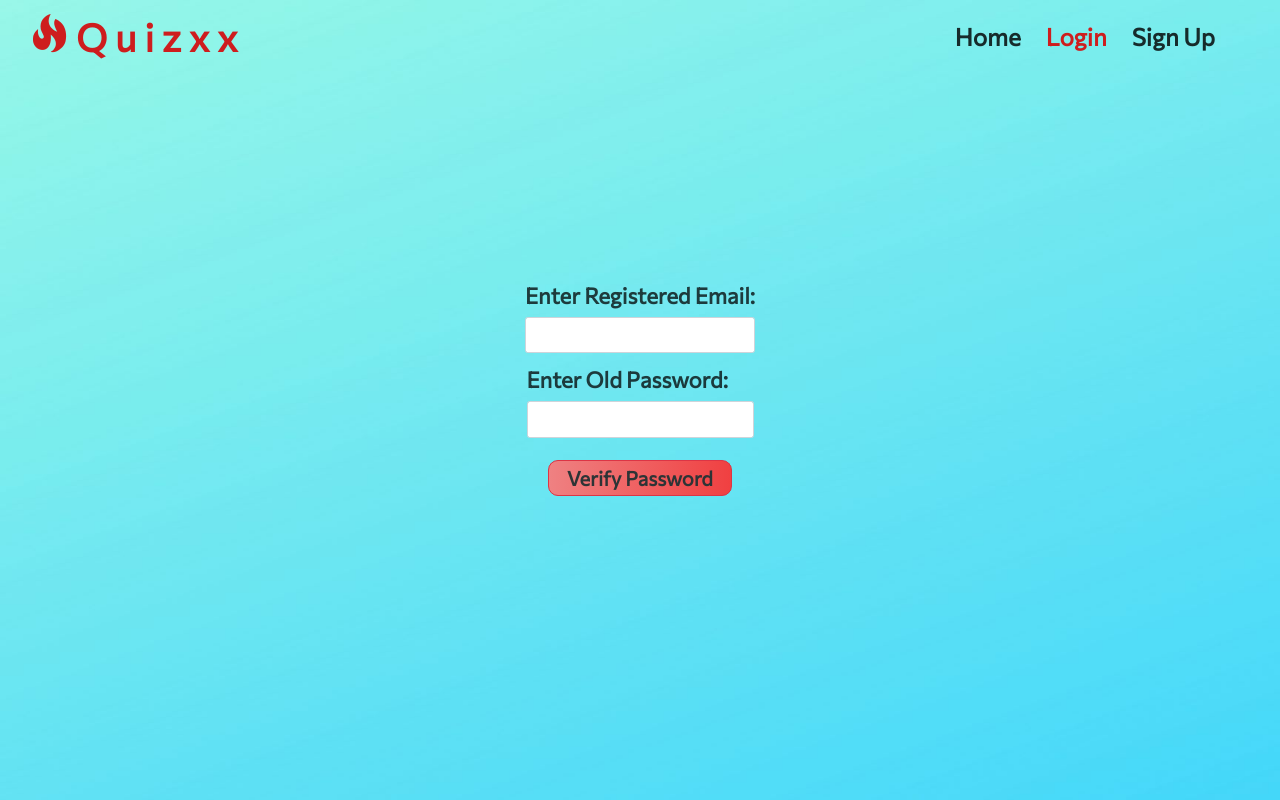
After one commit to anand-nakat/Cyber-Quiz, a PHP site: page /change-password.php in a window 1280 px wide. The commit adds this page. Run offline with PHP 8.4, Linux system fonts and the light colour scheme.

Commit message:
Feature to Update Password Added

```diff
--- /dev/null
+++ b/change-password.php
@@ -0,0 +1,208 @@
+<?php
+require_once("pdo.php");
+require_once("links.php");
+/* if(isset($_POST['verify-pwd']))
+{
+if(isset($_POST['email']) && isset($_POST['pwd']))
+{
+		$stmt = $conn->prepare('SELECT email FROM users WHERE email = :em');
+			$stmt->execute(array( ':em' => $_POST["email"]));
+			$row = $stmt->fetch(PDO::FETCH_ASSOC);
+			if($row===false)
+			{
+				echo"<script> alert('This Email is not registered')</script>";
+
+			}
+			else{
+				$email=$row['email'];
+				  $check = md5($_POST["pwd"]);
+
+		$stmt = $conn->prepare('SELECT user_id,user_name FROM users WHERE email = :em AND pwd = :pw');
+		$stmt->execute(array( ':em' => $email, ':pw' => $check));
+		$row = $stmt->fetch(PDO::FETCH_ASSOC);
+				if($row===false)
+				{
+					echo"<script> alert('Password does not match with the Registered Email ID')</script>";
+
+				}
+				else{
+					$verified=true;
+					echo"<script> alert('Passwords Match.You can set new Password Now')</script>";
+				}
+			}
+}
+} */
+
+?>
+<!DOCTYPE html>
+<html lang="en">
+<head>
+    <meta charset="UTF-8">
+    <meta name="viewport" content="width=device-width, initial-scale=1.0">
+    <title>Document</title>
+    <link href="https://unpkg.com/tailwindcss@^2/dist/tailwind.min.css" rel="stylesheet">
+    <link rel="stylesheet" type="text/css" href="css/login.css">
+<style>
+
+    *{
+	margin: 0;
+	padding: 0;
+	box-sizing: border-box;
+	font-family: 'Commissioner', sans-serif;
+
+}
+
+html{
+	font-size: 62.5%;
+}
+label{
+	font-size: 2.2rem;
+	color: #000000bf;
+}
+.main{
+	height: 80vh;
+}
+.btn{
+font-size: 2rem;
+text-align: center;
+}
+.form-control{
+	font-size: 1.8rem;
+}
+#verify-pwd-form{
+display: flex; flex-direction: column;align-items:center;
+}
+#update-pwd-form{
+	display: none;
+}
+.show{
+	display: flex;align-items: center; flex-direction: column;
+}
+</style>
+</head>
+<body>
+<nav class="navbar navbar-expand-md navbar-light px-5">
+
+		<a class="navbar-brand" href="index.php">
+			<span class="glyphicon glyphicon-fire"> </span>Quizxx
+		</a>
+
+
+			<button class="navbar-toggler" type="button" data-toggle="collapse" data-target="#collapsibleNavbar">
+    				<span class="navbar-toggler-icon"></span>
+  			</button>
+
+
+
+		<div class="collapse navbar-collapse pr-4" id="collapsibleNavbar">
+			<ul class="navbar-nav nav-pills  ml-auto">
+				<li class="nav-item  pr-4">
+					<a class="nav-link" href="index.php">Home<span class="sr-only">(current)</span></a>
+				</li>
+				<li class="nav-item active pr-4">
+					<a class="nav-link" href="login.php" style="color: #ce1d1e;">Login</a>
+				</li>
+				<li class="nav-item pr-4">
+					<a class="nav-link" href="signup.php">Sign Up</a>
+				</li>
+			</ul>
+		</div>
+
+		</nav>
+<div class="main">
+    <form method="POST" action="change-password.php"  id="verify-pwd-form">
+        <div class="form-group">
+            <label for="email">Enter Registered Email:</label>
+			<input type="text" class="form-control" id="email" name="email">
+		</div>
+		<div class="form-group">
+            <label for="password">Enter Old Password:</label>
+			<input type="password" class="form-control" id="password" name="pwd">
+		</div>
+		<button type="button" class="btn btn-danger" name="verify-pwd" id="verify-pwd-btn">Verify Password</button>
+	</form>
+
+	<form method="post"  id="update-pwd-form">
+	<h2 style="font-size: 2.2rem; text-align:center;   color: #ce1d1e;">Password matched with the Registered Email Id.<br/> You can set your new Password Now</h2>
+		<div class="form-group mt-4">
+			<label for="new_pwd">Enter New Password</label>
+			<input type="password" class="form-control" id="new-password" name="new_pwd">
+		</div>
+		<input type="button" class="btn" id="change-pwd-btn" value="Update Password" style="background-image: linear-gradient(to right, #2ecc71, #27ae60, #2ecc71);color: #f2fff9;width:50%">
+	</form>
+</div>
+
+</body>
+</html>
+<script>
+$(document).ready(function(){
+$("#verify-pwd-btn").click(()=>{
+	localStorage.clear('verified');
+
+	const email=$("#email").val();
+	const pwd=$("#password").val();
+	if(email && pwd)
+	{
+	$.ajax({
+                  url: "fetch-user.php",
+                  method:"POST",
+                  data:{email:email,pwd:pwd},
+                  success:function(response)
+                  {
+				arr=JSON.parse(response);
+					if(arr[0]['verified'])
+					{
+						$("#verify-pwd-form").hide();
+						$("#update-pwd-form").removeAttr('id','update-pwd-form').addClass('show');
+						localStorage.setItem('verified',true)
+						sessionStorage.setItem('uid',arr[0]['user_id'])
+
+					}
+					else{
+						alert("Password does not match with the Registered Email ID")
+					}
+
+                  }
+                });
+	}
+	else{
+		alert("Both Fields are Required")
+	}
+	});
+
+	$("#change-pwd-btn").click(()=>{
+
+if(localStorage.getItem('verified'))
+{
+
+	const newPwd=$("#new-password").val();
+	const userId=sessionStorage.getItem('uid');
+	if(newPwd)
+	{
+	$.ajax({
+                  url: "update-password.php",
+                  method:"POST",
+                  data:{newPwd:newPwd,userId:userId},
+                  success:function(response)
+                  {
+					window.location.href="login.php";
+					alert("Password Changed Successfully")
+					sessionStorage.clear();
+
+                  }
+                });
+	}
+	else{
+		alert("Please Enter New Password")
+	}
+
+}
+else{
+	window.location.href="login.php";
+}
+	})
+
+
+})
+
+</script>
--- a/login.php
+++ b/login.php
@@ -109,6 +109,10 @@ header("Location: index.php");
 
 			</div>
 
+			<a href="change-password.php"><h2 style="text-align: right;
+    color: #ce2425;
+    font-weight: 600;text-decoration:none">Change Password</h2></a>
+
 			<input type="submit" class="btn" name="submit" value="Sign In">
 		</form>
 
```
Also changed, not shown: fetch-user.php (added, +36 -0 lines), update-password.php (added, +14 -0 lines).
